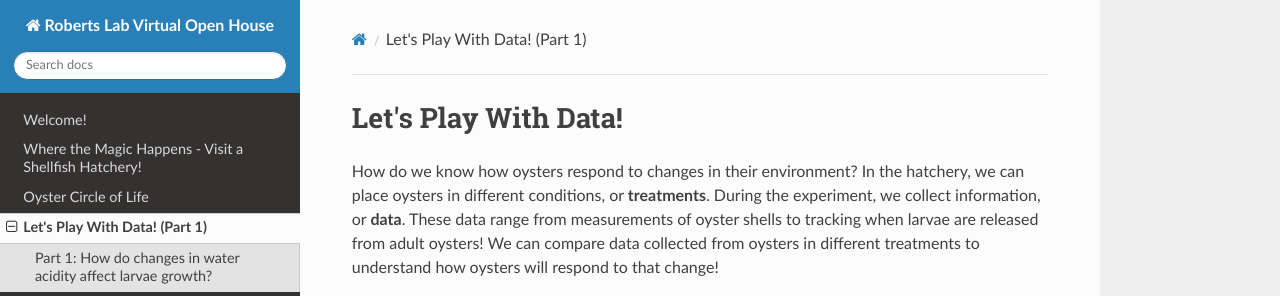
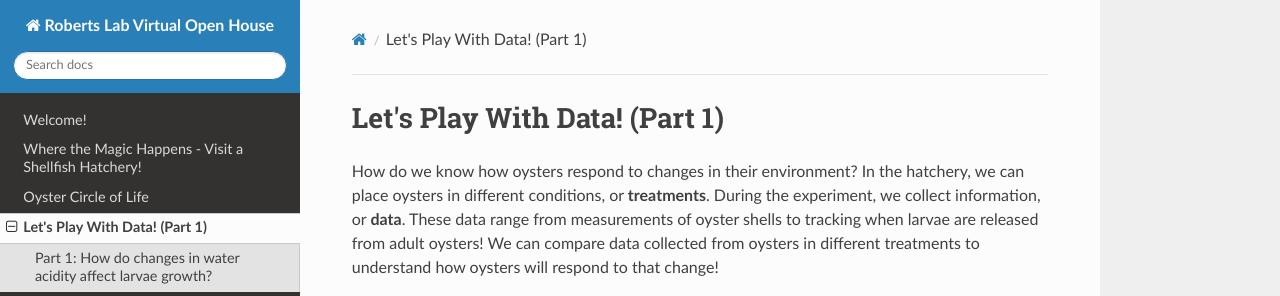
Before and after one commit to RobertsLab/Open-House-2021, an MkDocs documentation site: the page built from docs/dataPart1.md, in a window 1280 px wide and 900 px high. Shown: the top 296 px of the window. Built offline with MkDocs 1.6.1, drawn with Linux system fonts in a browser that asks for light colours; nearby versions of some CDN libraries.

Commit message:
add google form quiz questions

```diff
--- a/docs/dataPart1.md
+++ b/docs/dataPart1.md
@@ -1,4 +1,4 @@
-# Let's Play With Data!
+# Let's Play With Data! (Part 1)
 
 How do we know how oysters respond to changes in their environment? In the hatchery, we can place oysters in different conditions, or **treatments**. During the experiment, we collect information, or **data**. These data range from measurements of oyster shells to tracking when larvae are released from adult oysters! We can compare data collected from oysters in different treatments to understand how oysters will respond to that change!
 
@@ -19,3 +19,5 @@
 caption
 
 Once you interact with the data, take your best guesses at the questions and see how much you learned!
+
+<iframe src="https://docs.google.com/forms/d/1EwbuYZYtkMBFAdD3369h2frVRrBmUmohDUBdEJvU4m8/viewform?embedded=true" width="640" height="538" frameborder="0" marginheight="0" marginwidth="0">Loading…</iframe>
```
